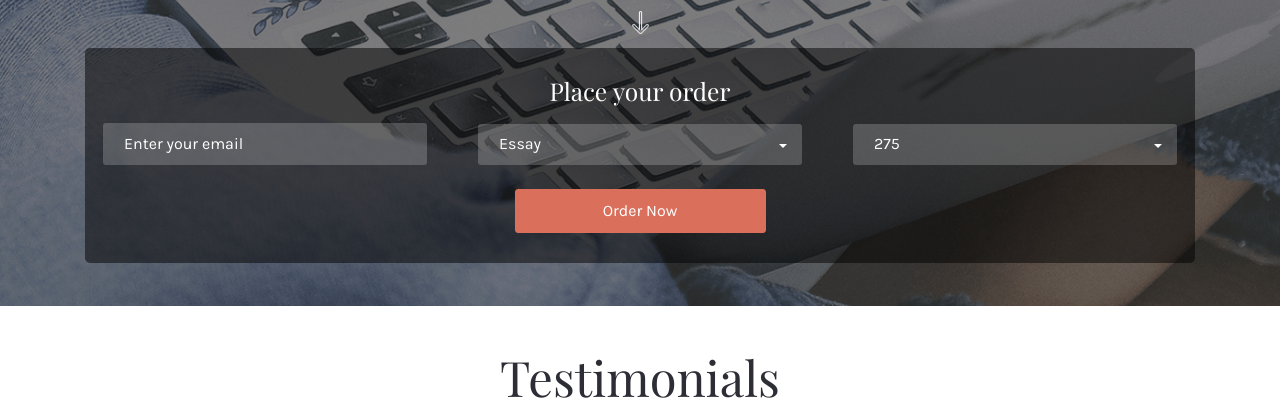
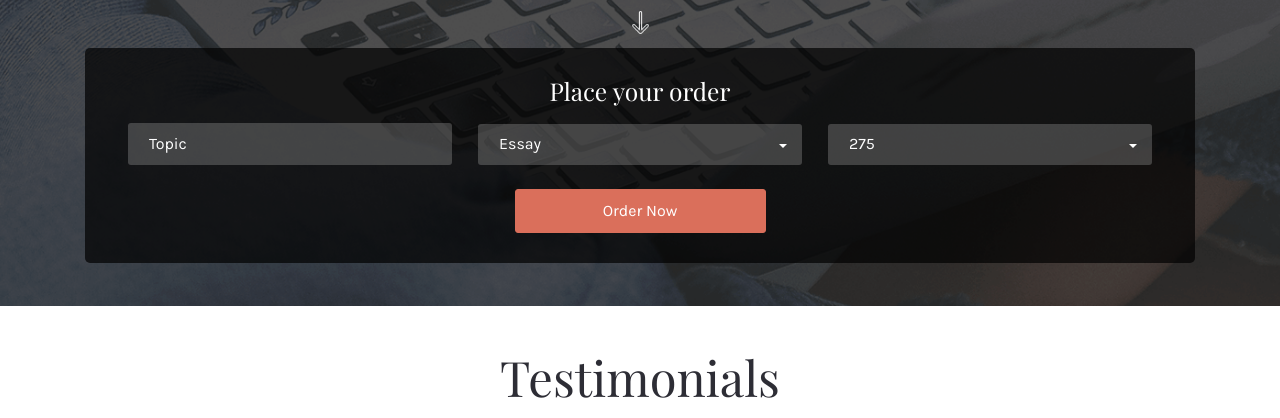
Before and after one commit to Brooklyn-lab/Smart, a website: page index.html in a window 1280 px wide. Shown: the part 382-800 px from the top of the page. Drawn offline with nearby package versions, Linux system fonts and the light colour scheme; a web font is replaced by a local one.

Commit message:
add background header

```diff
--- a/index.html
+++ b/index.html
@@ -81,7 +81,8 @@
                      Place your order
                   </h6>
                   <div class="form__inputs">
-                     <input class="form__email" type="email" name="info[email]" placeholder="Enter your email">
+                     <input class="form__topic input" type="text" name="Topic" placeholder="Topic">
+                     <input class="form__email input" type="email" name="info[email]" placeholder="Enter your email">
                      <div class="form__select">
                         <select>
                            <option>Essay</option>
@@ -108,7 +109,7 @@
       </div>
    </header>
 
-   <section class="feedback">
+   <footer class="feedback">
       <h2 class="feedback__title">
          Testimonials
       </h2>
@@ -271,7 +272,7 @@
          <label class="footer__btnMore" for="btnfeedbackMore"><span>Add Testimonial</span></label>
          <button class="buttonOff" type="button" id="btnfeedbackMore"></button>
       </div>
-   </section>
+   </footer>
 
    <script src="./jquery-3.5.0.js"></script>
    <script src="./libs/slick.min.js"></script>
--- a/scss/blocks/_header.scss
+++ b/scss/blocks/_header.scss
@@ -15,9 +15,12 @@
    }
 }
 .header {
-   background: url("../img/bacground.png") no-repeat center/cover,
-      linear-gradient(90deg, rgba(58, 58, 58, 58) 0%, rgba(58, 58, 58, 58) 52%);
+   background: url("../img/bg-mobile2.png") no-repeat center/cover;
    padding-bottom: 43px;
+
+   @media screen and (min-width: 768px) {
+      background: url("../img/bacground2.png") no-repeat center/cover;
+   }
 
    &__wrapper {
       display: flex;
@@ -292,13 +295,13 @@
 
 .form {
    border-radius: 5px;
-   background: rgba(0, 0, 0, 0.5);
+   background: rgba(0, 0, 0, 0.7);
    display: flex;
    flex-direction: column;
    justify-content: center;
    text-align: center;
    align-items: center;
-   padding: 28px 18px 30px;
+   padding: 28px 43px 30px;
 
    &__body {
       min-width: 252px;
@@ -327,35 +330,15 @@
       }
    }
 
+   &__topic {
+      @media screen and (max-width: 768px) {
+         display: none;
+      }
+   }
+
    &__email {
-      max-width: 324px;
-      width: 100%;
-      background: rgba(255, 255, 255, 0.2);
-      border: 0;
-      border-radius: 3px;
-      padding: 11px 10px 10px 21px;
-      &:focus {
-         outline: none;
-      }
-      &::-webkit-input-placeholder {
-         color: #fff;
-         line-height: 36px;
-      }
-      &::-moz-placeholder {
-         color: #fff;
-         line-height: 36px;
-      }
-      &:-ms-input-placeholder {
-         color: #fff;
-         line-height: 36px;
-      }
-      &::-ms-input-placeholder {
-         color: #fff;
-         line-height: 36px;
-      }
-      &::placeholder {
-         color: #fff;
-         line-height: 36px;
+      @media screen and (min-width: 768px) {
+         display: none;
       }
    }
 
@@ -421,3 +404,34 @@
       border-color: #fff transparent transparent transparent;
    }
 }
+.input {
+   max-width: 324px;
+   width: 100%;
+   background: rgba(255, 255, 255, 0.2);
+   border: 0;
+   border-radius: 3px;
+   padding: 11px 10px 10px 21px;
+   &:focus {
+      outline: none;
+   }
+   &::-webkit-input-placeholder {
+      color: #fff;
+      line-height: 36px;
+   }
+   &::-moz-placeholder {
+      color: #fff;
+      line-height: 36px;
+   }
+   &:-ms-input-placeholder {
+      color: #fff;
+      line-height: 36px;
+   }
+   &::-ms-input-placeholder {
+      color: #fff;
+      line-height: 36px;
+   }
+   &::placeholder {
+      color: #fff;
+      line-height: 36px;
+   }
+}
--- a/scss/index.scss
+++ b/scss/index.scss
@@ -1,4 +1,4 @@
 @import "blocks/mixins";
 @import "blocks/general";
 @import "blocks/header";
-@import "blocks/section1";
+@import "blocks/footer";
```
Also changed, not shown: css/index.css, img/bacground.png (deleted), img/bacground2.png (added), img/bg-mobile2.png (added), scss/blocks/_footer.scss (renamed from scss/blocks/_section1.scss), src/index.css, 2 other files.
